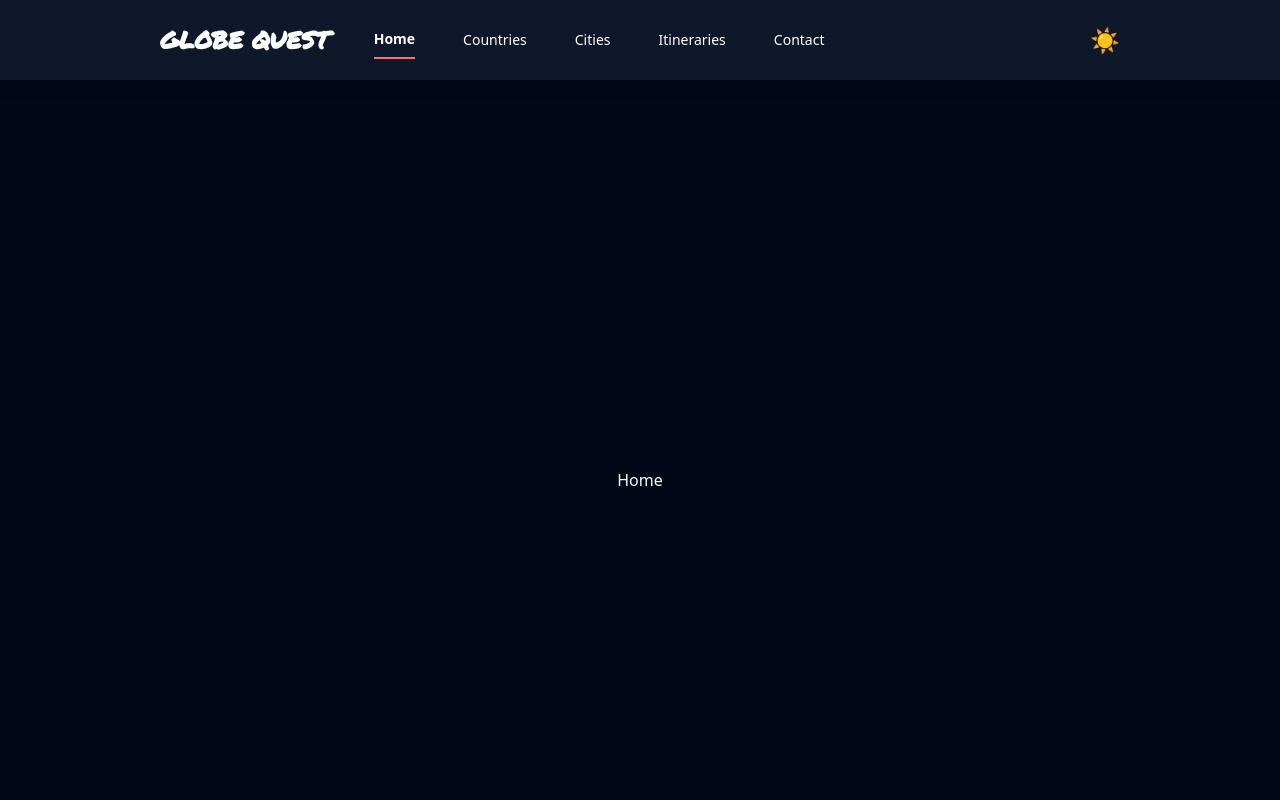
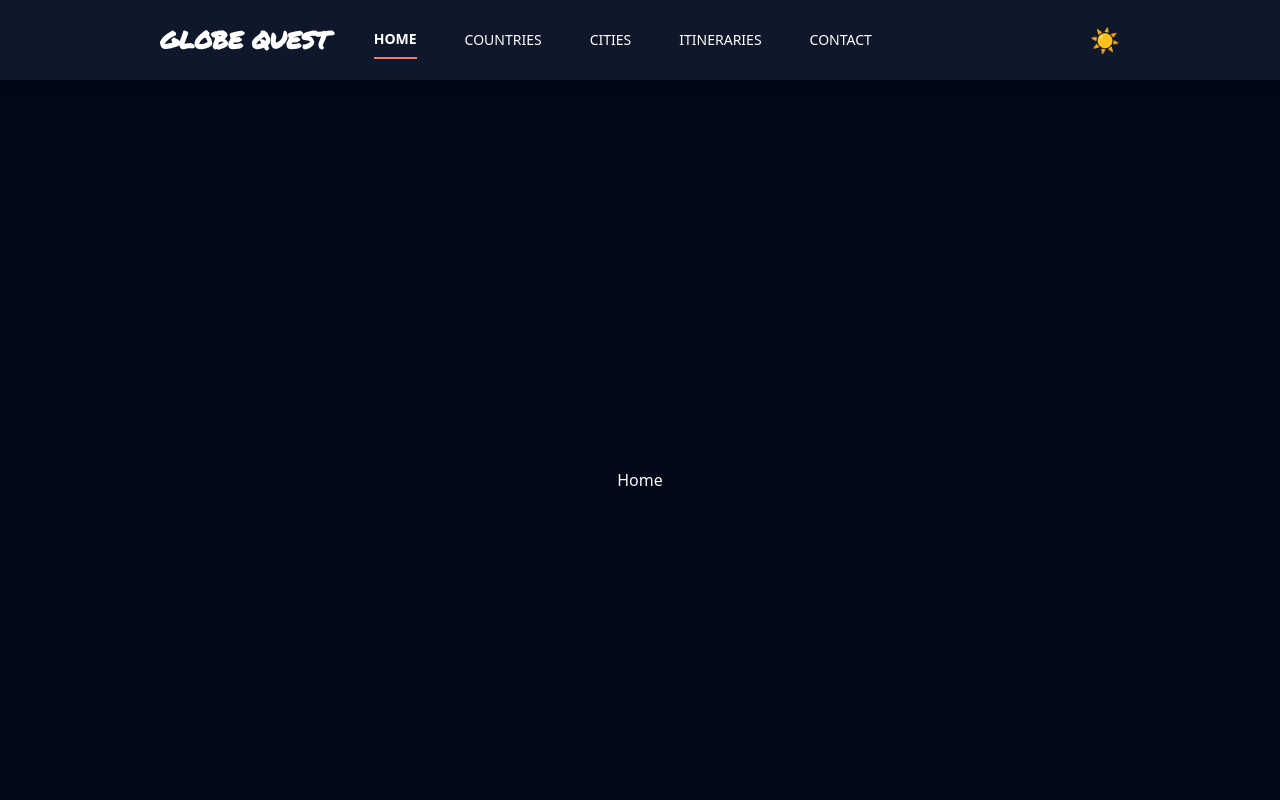
Before and after one commit to mikeheul/next-globequest-app, a Next.js app: page /home in a window 1280 px wide. Shown: the top 800 px of the page. Built offline with nearby package versions, Linux system fonts and the light colour scheme.

Commit message:
Navbar : links uppercase

```diff
--- a/components/NavBar.tsx
+++ b/components/NavBar.tsx
@@ -64,7 +64,7 @@ const Navbar = () => {
                             <a href="/home" className="text-sm sm:text-xl md:text-2xl font-bold font-permanent text-gray-700 dark:text-white">GLOBE QUEST</a>
                         </div>
                         {/* Desktop navigation links */}
-                        <div className="hidden sm:ml-6 sm:flex sm:justify-between sm:items-center sm:space-x-12">
+                        <div className="uppercase hidden sm:ml-6 sm:flex sm:justify-between sm:items-center sm:space-x-12">
                             <>
                             {links.map((link) => (
                                 <Link
```
